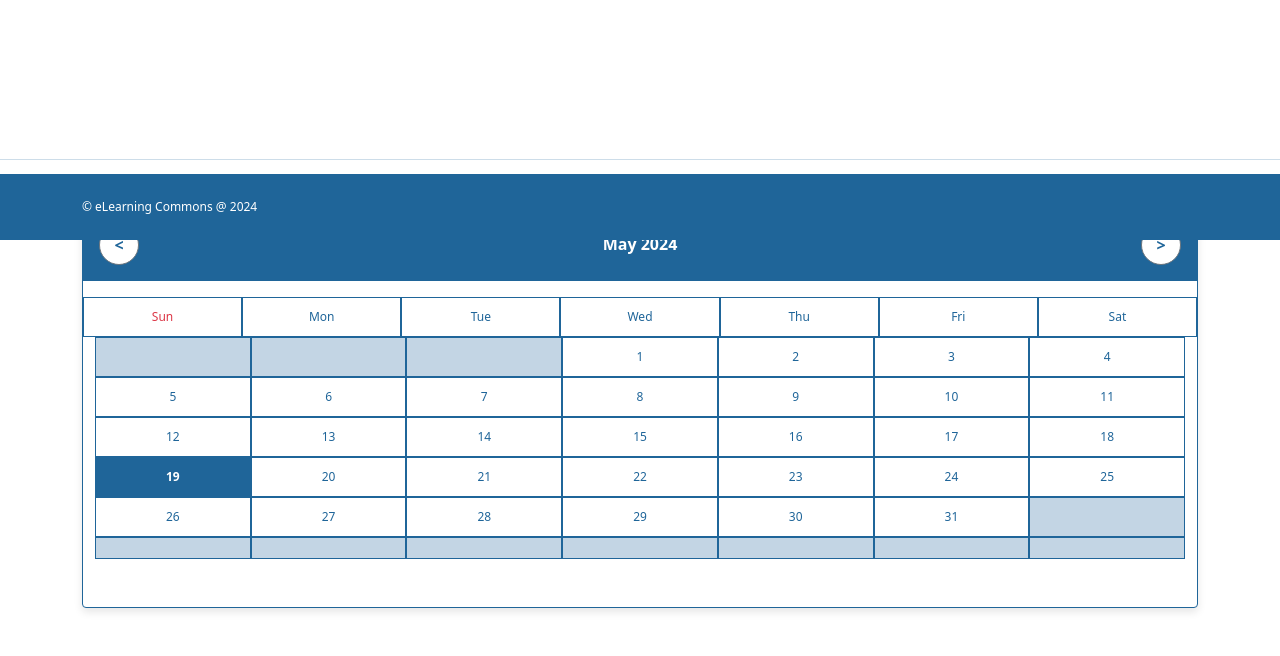
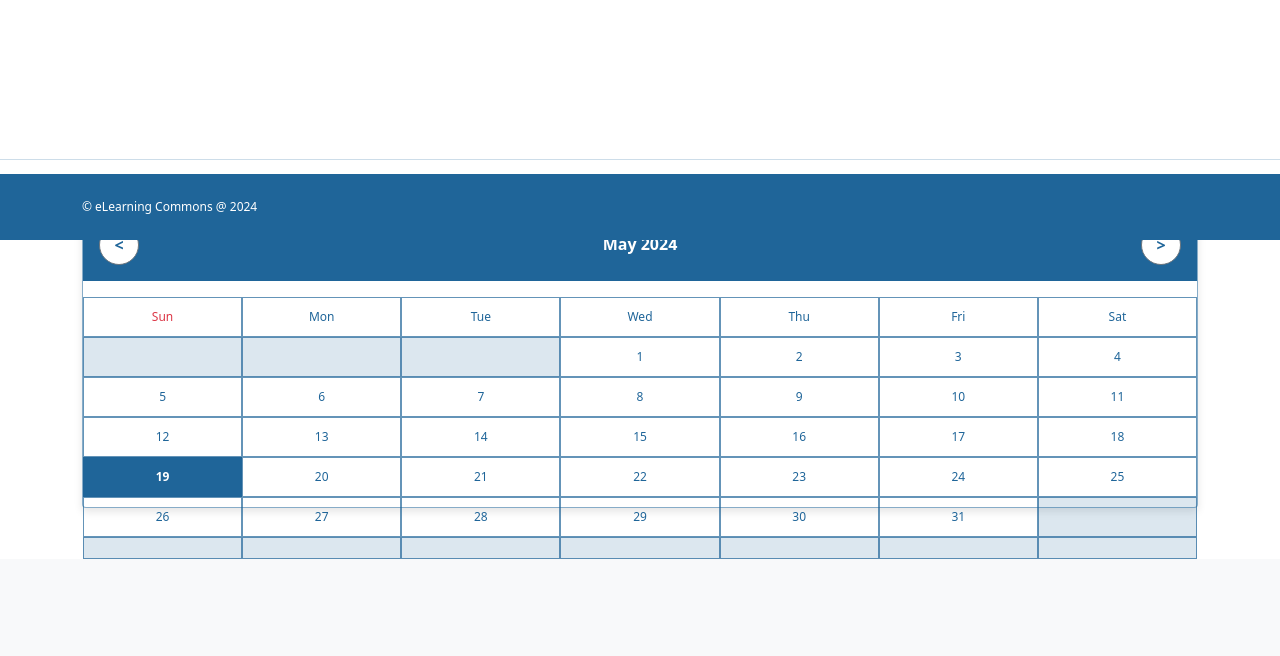
Before and after one commit to iamvergel/OLWS-Student-Management-System, a PHP site: page / in a window 1280 px wide. Shown: the part 560-1216 px from the top of the page. After the commit the page ends 1119 px from the top, so only its background shows below. Run offline with PHP 8.4, Linux system fonts and the light colour scheme.

Commit message:
Add files via upload

```diff
--- a/index.html
+++ b/index.html
@@ -77,6 +77,12 @@
             <!---->
           </div>
         </div>
+
+        <footer class="text-left py-4 footer fixed-bottom">
+          <div class="container">
+            <span>&copy; eLearning Commons @ 2024</span>
+          </div>
+        </footer>
       </div>
     </nav>
     <div class="container-fluid py-3 component">
@@ -107,7 +113,7 @@
       <div class="calendar">
         <div class="calendar-header d-flex justify-content-between align-items-center">
           <button id="prevMonth" class="btn">&lt;</button>
-          <h2 id="monthYear" class="m-0">May 2024</h2>
+          <h2 id="monthYear" class="m-0"></h2>
           <button id="nextMonth" class="btn">&gt;</button>
         </div>
         <div class="calendar-body mt-3">
@@ -120,29 +126,23 @@
             <div class="col">Fri</div>
             <div class="col">Sat</div>
           </div>
-          <div id="calendarDays" class="row">
+          <div id="calendarDays">
             <div class="col empty"></div>
-            <div class="col">1</div>
-            <div class="col">2</div>
-            <div class="col">3</div>
-            <div class="col">4</div>
-            <div class="col">5</div>
-            <div class="col">6</div>
+            <div class="col"> 1 </div>
+            <div class="col"> 2 </div>
+            <div class="col"> 3 </div>
+            <div class="col"> 4 </div>
+            <div class="col"> 5 </div>
+            <div class="col"> 6 </div>
           </div>
         </div>
       </div>
     </div>
 
-    <footer class="text-left py-4 footer fixed-bottom">
-      <div class="container">
-        <span>&copy; eLearning Commons @ 2024</span>
-      </div>
-    </footer>
-
     <script src="script\main.js"></script>
     <script src="https://cdn.jsdelivr.net/npm/@popperjs/core@2.11.8/dist/umd/popper.min.js" integrity="sha384-I7E8VVD/ismYTF4hNIPjVp/Zjvgyol6VFvRkX/vR+Vc4jQkC+hVqc2pM8ODewa9r" crossorigin="anonymous"></script>
     <script src="https://cdn.jsdelivr.net/npm/bootstrap@5.3.3/dist/js/bootstrap.min.js" integrity="sha384-0pUGZvbkm6XF6gxjEnlmuGrJXVbNuzT9qBBavbLwCsOGabYfZo0T0to5eqruptLy" crossorigin="anonymous"></script>
-    <!--<script
+   <!--<script
       src="https://cdn.jsdelivr.net/npm/bootstrap@5.3.3/dist/js/bootstrap.bundle.min.js"
     ></script>-->
     <script></script>
--- a/sass/index.scss
+++ b/sass/index.scss
@@ -13,6 +13,7 @@
 }
 body {
   background-color: #fff;
+  overflow: scroll;
 }
 
 .header {
@@ -201,12 +202,12 @@ body {
 
 .calendar {
   background-color: #fff;
-  border: 1px solid #1f6599;
+  border: 1px solid #1f649988;
   border-radius: 0.25rem;
   box-shadow: 0 4px 8px rgba(0, 0, 0, 0.1);
   justify-content: center;
   align-items: center;
-  height: 400px;
+  height: 300px;
 
   .calendar-header {
     background-color: #1f6599;
@@ -231,6 +232,7 @@ body {
   }
 
   .calendar-body {
+
     .row {
       text-align: center;
       font-size: 12px;
@@ -239,12 +241,12 @@ body {
       margin-left: 0;
 
       .col {
-        border: 0.5px solid #1f6599;
+        border: 1px solid #1f6499b0;;
         padding: 10px;
       }
 
       .empty {
-        background-color: #1f649944;
+        background-color: #1f649927;
       }
 
       .today {
@@ -252,6 +254,7 @@ body {
         color: #fff;
         font-weight: bold;
       }
+
     }
   }
 }
```
Also changed, not shown: sass/index.css, 1 other file.
